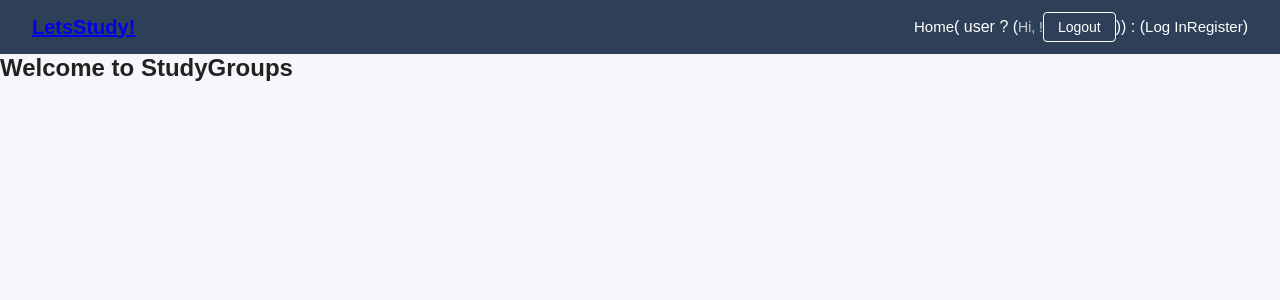
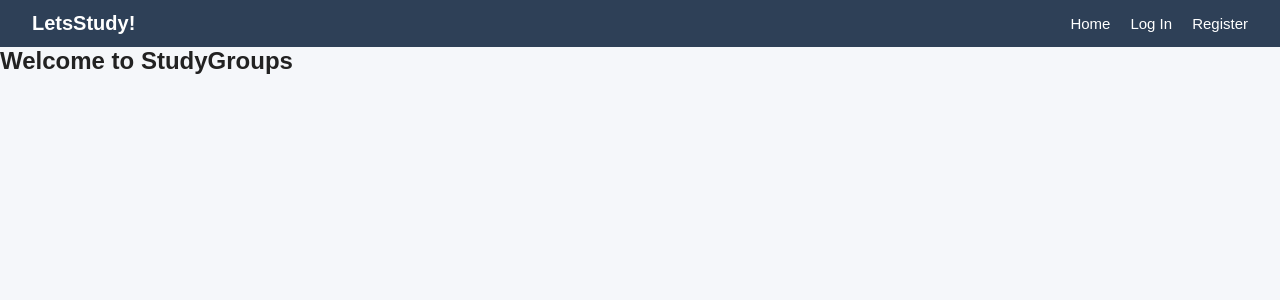
Before and after one commit to sjmanyarkiy/group-4-study-group-finder, a React (Create React App) app in the folder client/: page / in a window 1280 px wide. Shown: the top 300 px of the page. Built offline with nearby package versions, Linux system fonts and the light colour scheme; no server answers.

Commit message:
fixed navbar css

```diff
--- a/client/src/components/Navbar.js
+++ b/client/src/components/Navbar.js
@@ -1,25 +1,25 @@
 import React from "react";
 import { Link } from "react-router-dom";
 
-function Navbar({ user, onLogout}){
+function Navbar({ user, onLogout }){
     return (
         <nav style={styles.nav}>
             <div style={styles.brand}>
-                <Link to="/" style={styles.brandlink}>LetsStudy!</Link>
+                <Link to="/" style={styles.brandLink}>LetsStudy!</Link>
             </div>
-            <div>
+            <div style={styles.links}>
                 <Link to="/" style={styles.link}>Home</Link>
-                ( user ? (
+                { user ? (
                     <>
                         <span style={styles.welcome}>Hi, {user?.name?.split(" ")[0]}!</span>
                         <button onClick={onLogout} style={styles.button}>Logout</button>
                     </>
-                )) : (
+                ) : (
                     <>
                         <Link to="/login" style={styles.link}>Log In</Link>
                         <Link to="/register" style={styles.link}>Register</Link>
                     </>
-                )
+                )}
             </div>
         </nav>
     );
```
